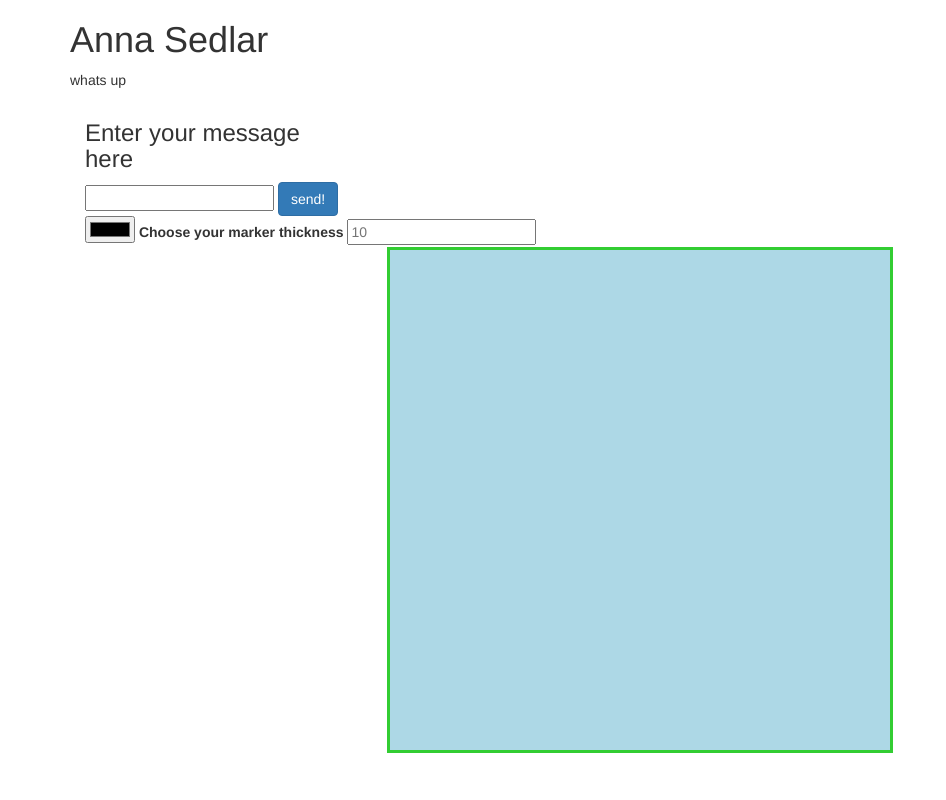
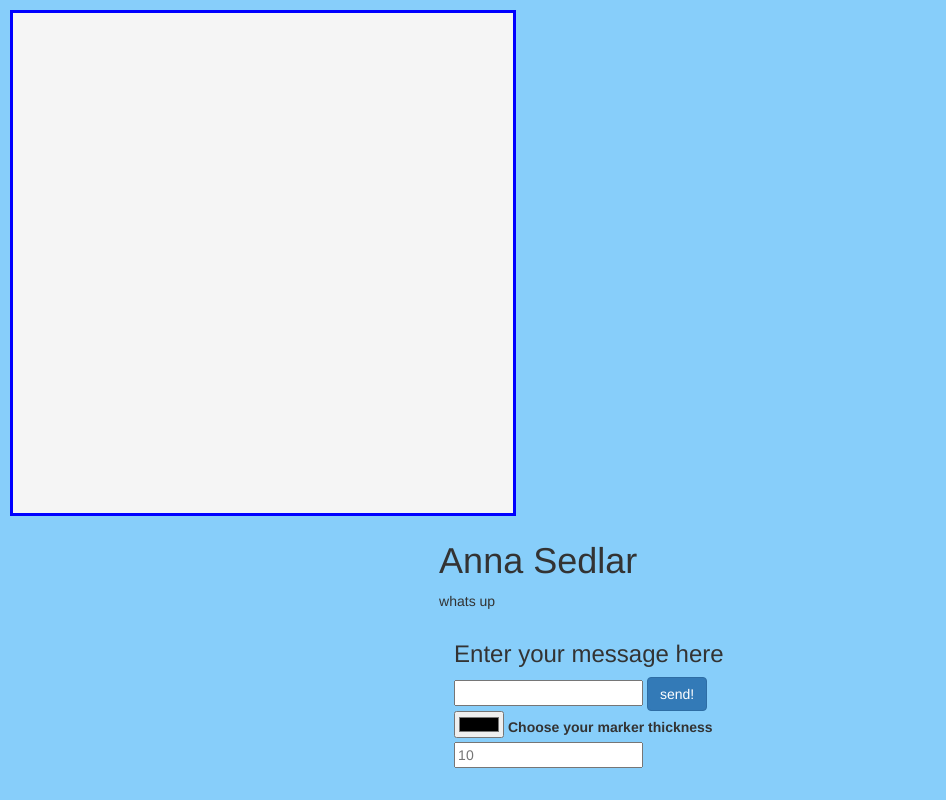
Before and after one commit to annasedlar/Chat-Draw, a website: page index.html in a window 1280 px wide. Shown: the whole page, without its empty margins (0-946 px from the left). Drawn offline with nearby package versions, Linux system fonts and the light colour scheme; no server answers.

Commit message:
finish class on tues:

```diff
--- a/index.html
+++ b/index.html
@@ -9,16 +9,23 @@
 </head>
 
 <body>
-	<div class="container">
+	<canvas id="canvas" width='500px' height="500px"></canvas>
+	<div class="not_canvas">
 		<h1>Anna Sedlar</h1>
 		<p> whats up</p>
 
-		<div class="col-sm-3">
+		<div class="col-sm-12">
 				<h3>Enter your message here</h3>
 				<form onsubmit="sendChatMessage()">
 					<input type="text" id="chat-message"/>
 					<input class="btn btn-primary" type="submit" value="send!" />
 				</form>
+		</div>
+
+		<div class="tool-bar col-sm-6">
+			<input type="color" id="color-picker"/>
+			<label>Choose your marker thickness</label>
+			<input type="number" id="thickness" placeholder="10"/>
 		</div>
 
 		<div id="userNames" class="col-sm-3">
@@ -29,16 +36,8 @@
 			<!-- All chats go here as they show up -->
 		</div>
 
-			<div class="tool-bar col-sm-12">
-				<input type="color" id="color-picker"/>
-				<label>Choose your marker thickness</label>
-				<input type="number" id="thickness" placeholder="10"/>
-			</div>
-			<div class="text-center">
-				<canvas id="canvas" width='500px' height="500px"></canvas>
 	</div>
 
-	</div>
 <script type="text/javascript" src="https://cdnjs.cloudflare.com/ajax/libs/socket.io/1.7.2/socket.io.js"></script>
 <script type="text/javascript" src="scripts.js"></script>
 
--- a/scripts.js
+++ b/scripts.js
@@ -38,8 +38,8 @@ var canvas = document.getElementById('canvas');
 var context = canvas.getContext('2d');
 
 // set up base options
-var color = "#00FF00";
-var thickness = 10;
+var color = "#FF0000";
+var thickness = 7;
 var mouseDown = false;
 var mousePosition = {};
 var lastMousePosition = null;
--- a/styles.css
+++ b/styles.css
@@ -1,4 +1,16 @@
+body{
+	background-color: lightskyblue;
+}
 canvas{
-	border: 3px solid limegreen;
-	background-color: lightblue;
+	border: 3px solid blue;
+	background-color: whitesmoke;
+	margin-left: 10px;
+	margin-top: 10px;
 }
+userChats{
+	border: 1px solid black
+}
+
+.not_canvas{
+	float: right;
+}
```
Lines whose indentation alone changed are shown as unchanged.
